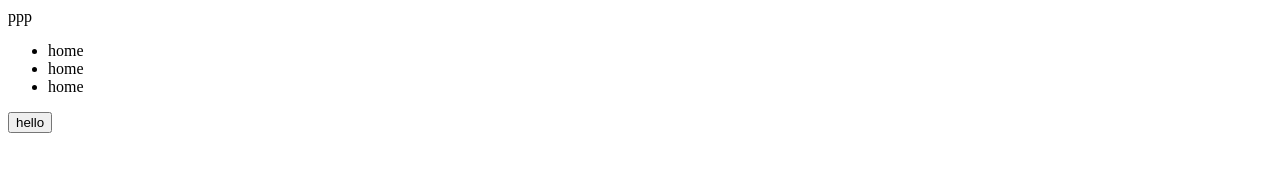
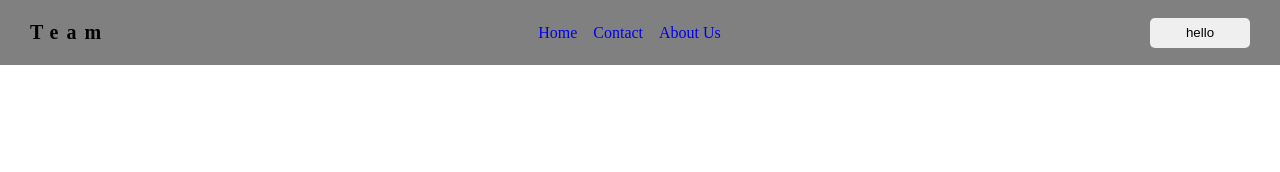
Before and after one commit to annalitcz/Portfolio-project, a website: page public/index.html in a window 1280 px wide. Drawn offline with Linux system fonts and the light colour scheme.

Commit message:
update page

```diff
--- /dev/null
+++ b/public/index.css
@@ -0,0 +1,39 @@
+*{
+    margin: 0;
+    padding: 0;
+    box-sizing: border-box;
+}
+.container{
+    width: 100vw;
+    height: 100vh;
+}
+.nav{
+    background-color: gray;
+    display: flex;
+    justify-content: space-between;
+    align-items: center;
+    height: 65px;
+}
+.nav-logo{
+    margin-left: 30px;
+    font-weight: bold;
+    letter-spacing: .5rem;
+    font-size: 20px;
+}
+.nav-link{
+    display: flex;
+    gap: 1rem;
+}
+.nav-item{
+    list-style-type: none;
+}
+.nav-item a{
+    text-decoration: none;
+}
+.nav-btn{
+    margin-right: 30px;
+    width: 100px;
+    height: 30px;
+    border: none;
+    border-radius: 5px;
+}
--- a/public/index.html
+++ b/public/index.html
@@ -1,22 +1,22 @@
 <!DOCTYPE html>
 <html lang="en">
   <head>
-    <meta charset="UTF-8">
-    <meta http-equiv="X-UA-Compatible" content="IE=edge">
-    <meta name="viewport" content="width=device-width, initial-scale=1.0">
-    <title>Document</title>
+    <meta charset="UTF-8" />
+    <meta http-equiv="X-UA-Compatible" content="IE=edge" />
+    <meta name="viewport" content="width=device-width, initial-scale=1.0" />
+    <link rel="icon" href="../resources/img/logo.png" />
+    <title>Project Portofolio</title>
+    <link rel="stylesheet" href="./index.css" />
   </head>
   <body>
     <div class="container">
       <nav class="nav">
-            <div class="logo">ppp</div>
-            <div class="nav-link">
-                <ul>
-                    <li class="nav-item">home</li>
-                    <li class="nav-item">home</li>
-                    <li class="nav-item">home</li>
+        <div class="nav-logo">Team</div>
+        <ul class="nav-link">
+          <li class="nav-item"><a href="#home">Home</a></li>
+          <li class="nav-item"><a href="#contact">Contact</a></li>
+          <li class="nav-item"><a href="#about">About Us</a></li>
         </ul>
-            </div>
         <button class="nav-btn">hello</button>
       </nav>
     </div>
```
Also changed, not shown: package.json (added, +19 -0 lines), resources/img/logo.png (added). Lines whose indentation alone changed are shown as unchanged.
